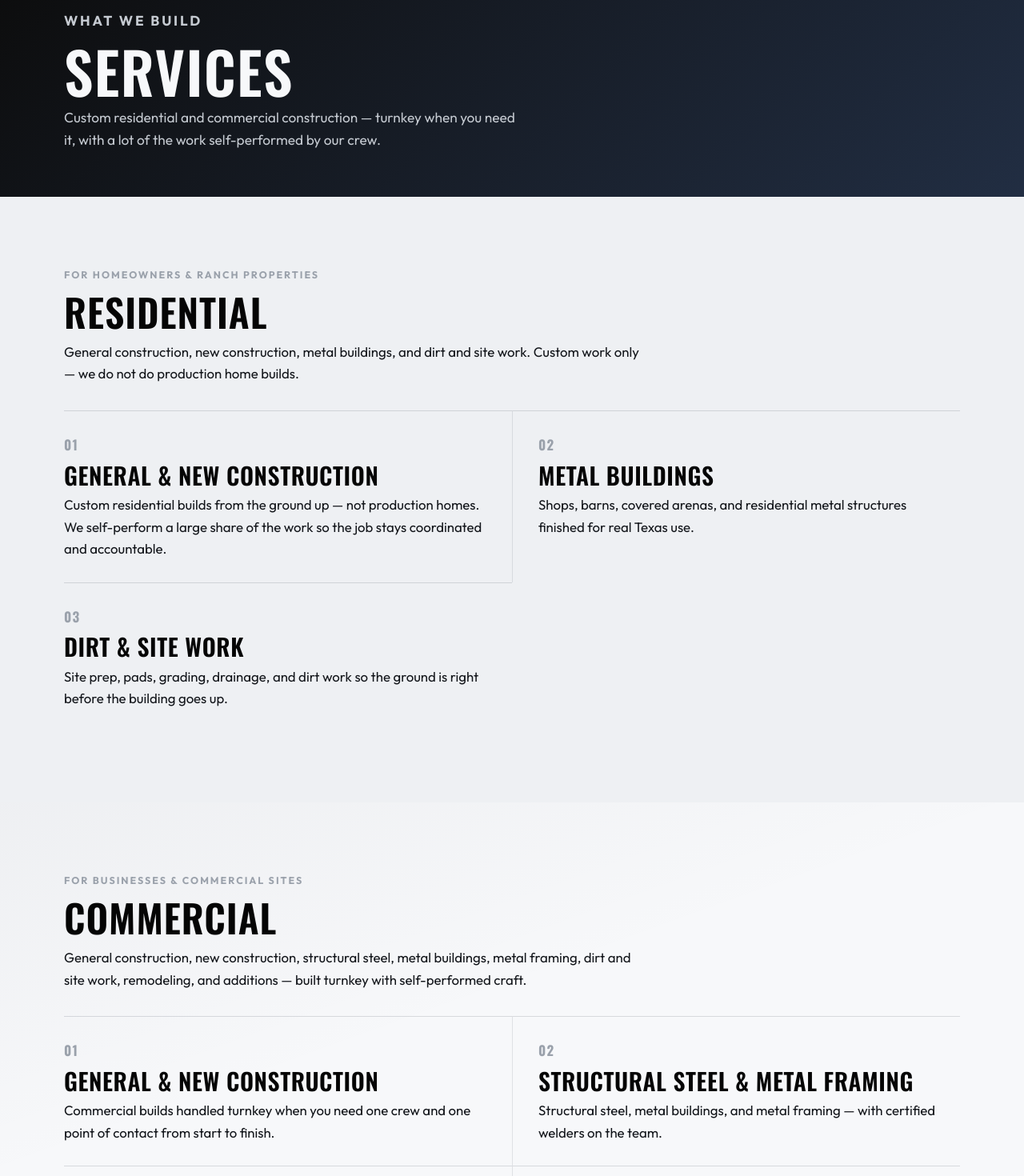
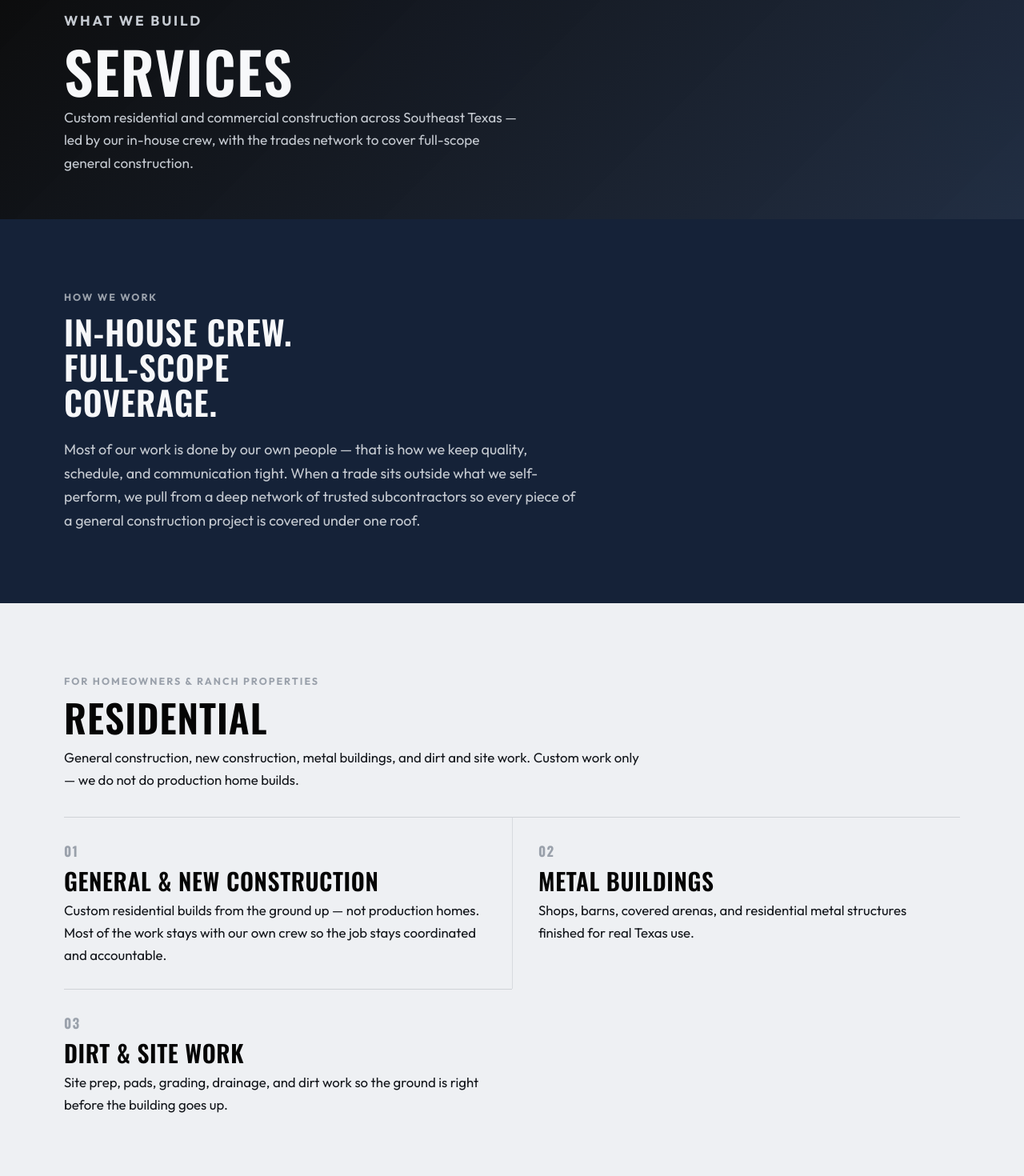
Before and after one commit to jayce-app/ACAC, a React (Vite) app: page /services in a window 1280 px wide. Shown: the part 120-1590 px from the top of the page at 80% size. Built offline with nearby package versions, Linux system fonts and the light colour scheme.

Commit message:
Clarify in-house crew plus subcontractor network on Services
Add a How we work section and tune copy so full-scope coverage is clear
without sounding like everything is only self-performed.

Co-authored-by: JAYCE <jayce-app@users.noreply.github.com>

```diff
--- a/src/data/content.ts
+++ b/src/data/content.ts
@@ -23,7 +23,7 @@ export const residentialServices = [
   {
     id: "res-general",
     title: "General & new construction",
-    text: "Custom residential builds from the ground up — not production homes. We self-perform a large share of the work so the job stays coordinated and accountable.",
+    text: "Custom residential builds from the ground up — not production homes. Most of the work stays with our own crew so the job stays coordinated and accountable.",
   },
   {
     id: "res-metal",
@@ -41,7 +41,7 @@ export const commercialServices = [
   {
     id: "com-general",
     title: "General & new construction",
-    text: "Commercial builds handled turnkey when you need one crew and one point of contact from start to finish.",
+    text: "Commercial builds handled turnkey — one point of contact from start to finish, with our crew leading the work.",
   },
   {
     id: "com-steel",
@@ -59,6 +59,12 @@ export const commercialServices = [
     text: "Commercial remodeling and additions that expand or update what you already have without losing quality.",
   },
 ];
+
+/** How TX Ropers staffs full-scope jobs — shown on Services. */
+export const crewApproach = {
+  title: "In-house crew. Full-scope coverage.",
+  text: "Most of our work is done by our own people — that is how we keep quality, schedule, and communication tight. When a trade sits outside what we self-perform, we pull from a deep network of trusted subcontractors so every piece of a general construction project is covered under one roof.",
+};
 
 /** Featured row on the home page */
 export const featuredServices = [
@@ -99,7 +105,7 @@ export const credentials = [
   },
   {
     title: "Custom, not production",
-    text: "Every project is tailored. We build turnkey and self-perform much of the scope so quality stays consistent.",
+    text: "Every project is tailored. We lead the build in-house and bring in trusted trades when the scope calls for it.",
   },
 ];
 
--- a/src/data/seo.ts
+++ b/src/data/seo.ts
@@ -13,7 +13,7 @@ export const seoTopics = [
   },
   {
     title: "Turnkey general contractor",
-    text: "As a turnkey general contractor, we self-perform much of the build — general construction, new construction, remodeling, additions, and custom ranch and shop projects — so you have one point of contact from dirt to done.",
+    text: "As a turnkey general contractor, we lead most of the build with our own crew and draw on a deep subcontractor network for the rest — general construction, new construction, remodeling, additions, and custom ranch and shop projects under one point of contact.",
   },
   {
     title: "Barndominiums and ranch construction",
--- a/src/pages/Services.css
+++ b/src/pages/Services.css
@@ -12,6 +12,23 @@
   max-width: 46rem;
   color: var(--slate);
   margin: 0 0 var(--space-lg);
+}
+
+.band--crew {
+  background: var(--navy);
+  color: var(--white);
+}
+
+.band--crew h2 {
+  font-size: clamp(1.85rem, 3.5vw, 2.6rem);
+  max-width: 16ch;
+}
+
+.crew-lead {
+  max-width: 40rem;
+  font-size: 1.12rem;
+  color: var(--mist);
+  margin: 0.85rem 0 0;
 }
 
 .services-grid {
--- a/src/pages/Services.tsx
+++ b/src/pages/Services.tsx
@@ -1,5 +1,5 @@
 import { Link } from "react-router-dom";
-import { commercialServices, residentialServices } from "../data/content";
+import { commercialServices, crewApproach, residentialServices } from "../data/content";
 import "./Services.css";
 
 export function Services() {
@@ -10,11 +10,19 @@ export function Services() {
           <p className="eyebrow">What we build</p>
           <h1>Services</h1>
           <p>
-            Custom residential and commercial construction — turnkey when you need it, with a lot
-            of the work self-performed by our crew.
+            Custom residential and commercial construction across Southeast Texas — led by our
+            in-house crew, with the trades network to cover full-scope general construction.
           </p>
         </div>
       </header>
+
+      <section className="band band--crew" aria-labelledby="crew-title">
+        <div className="band__inner reveal">
+          <p className="eyebrow">How we work</p>
+          <h2 id="crew-title">{crewApproach.title}</h2>
+          <p className="crew-lead">{crewApproach.text}</p>
+        </div>
+      </section>
 
       <section className="band band--list" aria-labelledby="residential-title">
         <div className="band__inner reveal">
@@ -44,8 +52,8 @@ export function Services() {
           <h2 id="commercial-title">Commercial</h2>
           <p className="services-intro">
             General construction, new construction, structural steel, metal buildings, metal
-            framing, dirt and site work, remodeling, and additions — built turnkey with
-            self-performed craft.
+            framing, dirt and site work, remodeling, and additions — delivered turnkey with our
+            crew at the center of the job.
           </p>
           <ul className="services-grid">
             {commercialServices.map((service, index) => (
```
